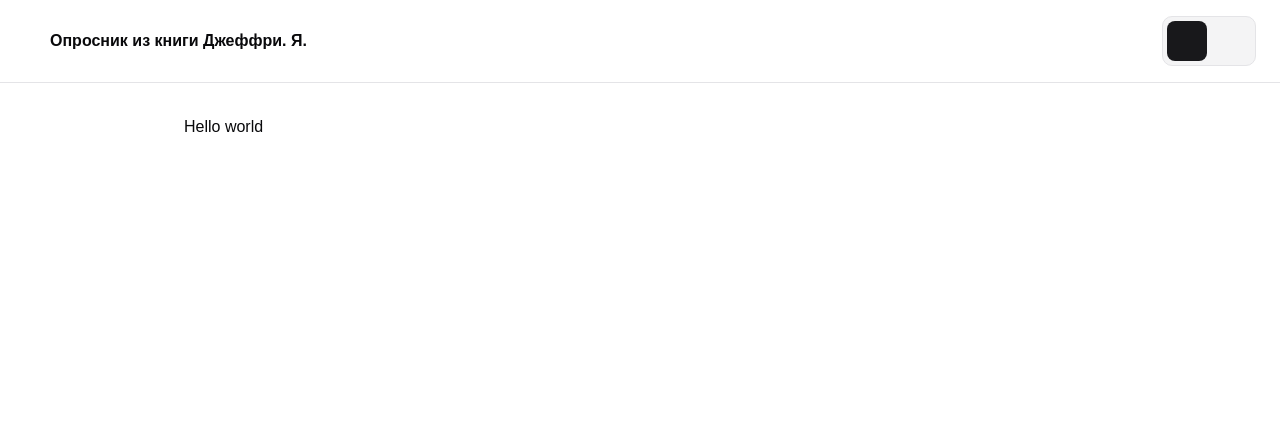
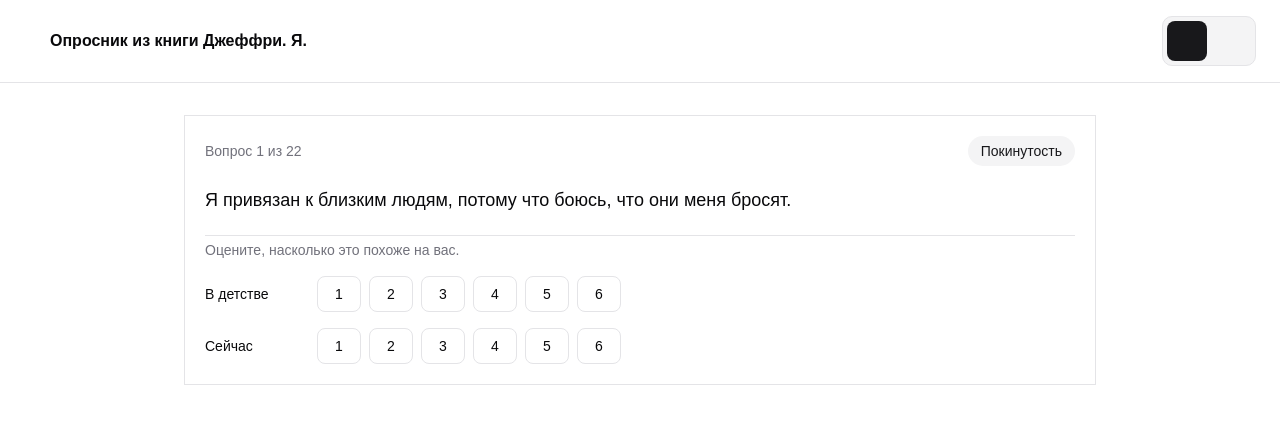
Before and after one commit to awtb/patterns-questionnaire, a SvelteKit app: page / in a window 1280 px wide. Shown: the top 424 px of the page. Built offline with nearby package versions, Linux system fonts and the light colour scheme; some icons are missing.

Commit message:
feat(routes): render questionnaire preview

```diff
--- a/src/routes/+page.svelte
+++ b/src/routes/+page.svelte
@@ -1 +1,8 @@
-<h1>Hello world</h1>
+<script lang="ts">
+  import QuestionCard from '$lib/components/QuestionCard.svelte';
+  import { questions } from '$lib/data/questions';
+
+  const currentQuestion = questions[0];
+</script>
+
+<QuestionCard question={currentQuestion} current={1} total={questions.length} />
```
